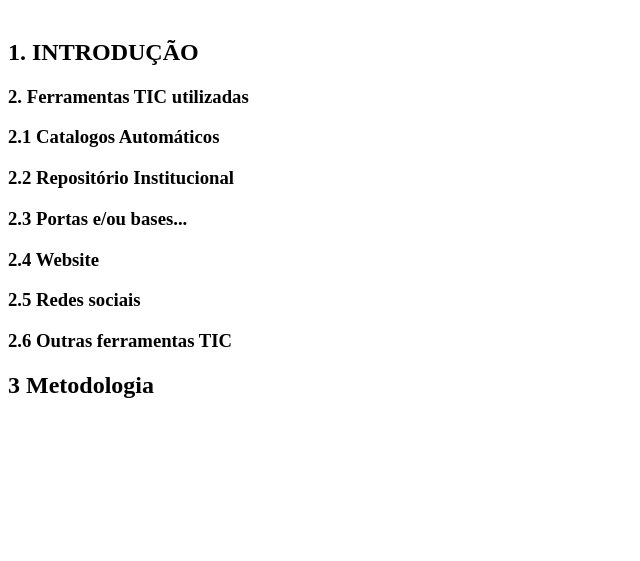
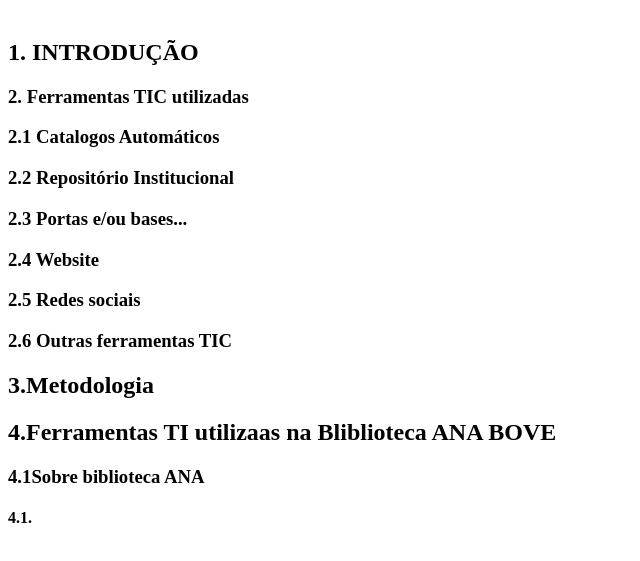
Before and after one commit to thgrippa/SIN1-CSW, a plain HTML site: page Aula5/index3.html in a window 1280 px wide. Shown: the part 79-640 px from the top of the page, without its empty margins (0-640 px from the left). Drawn offline with Linux system fonts and the light colour scheme.

Commit message:
index3.html

```diff
--- a/Aula5/index3.html
+++ b/Aula5/index3.html
@@ -16,10 +16,10 @@
 <h3>2.4 Website<h3>
 <h3>2.5 Redes sociais<h3>
 <h3>2.6 Outras ferramentas TIC<h3>
-<h2>3 Metodologia</h2>
-
-
-
+<h2>3.Metodologia</h2>
+<h2>4.Ferramentas TI utilizaas na Bliblioteca ANA BOVE</h2>
+<h3>4.1Sobre biblioteca ANA</h3>
+<h4>4.1.</h4>
 
 
 
```
